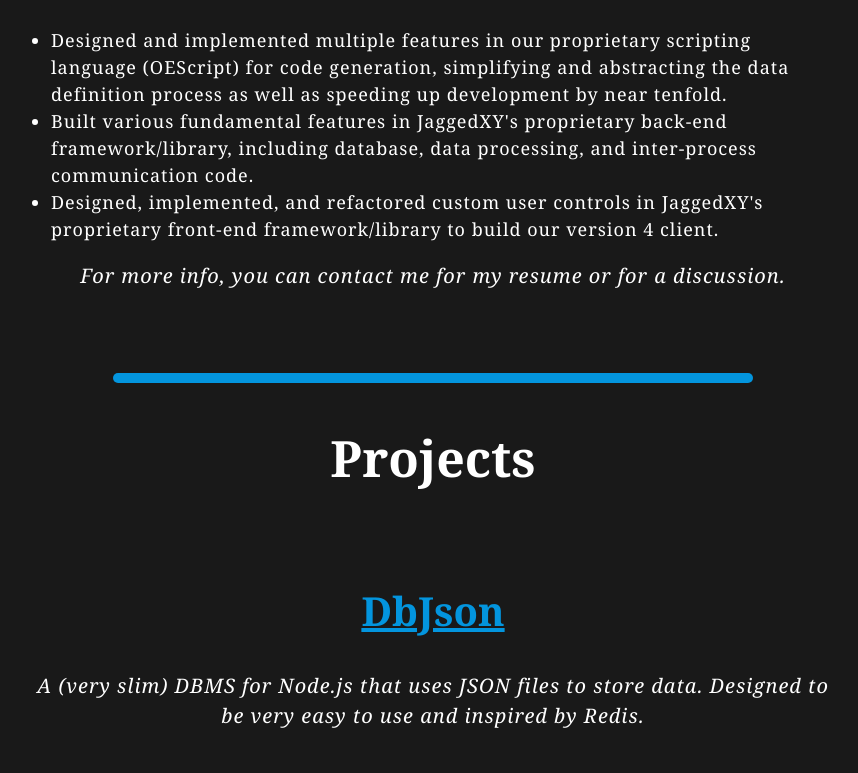
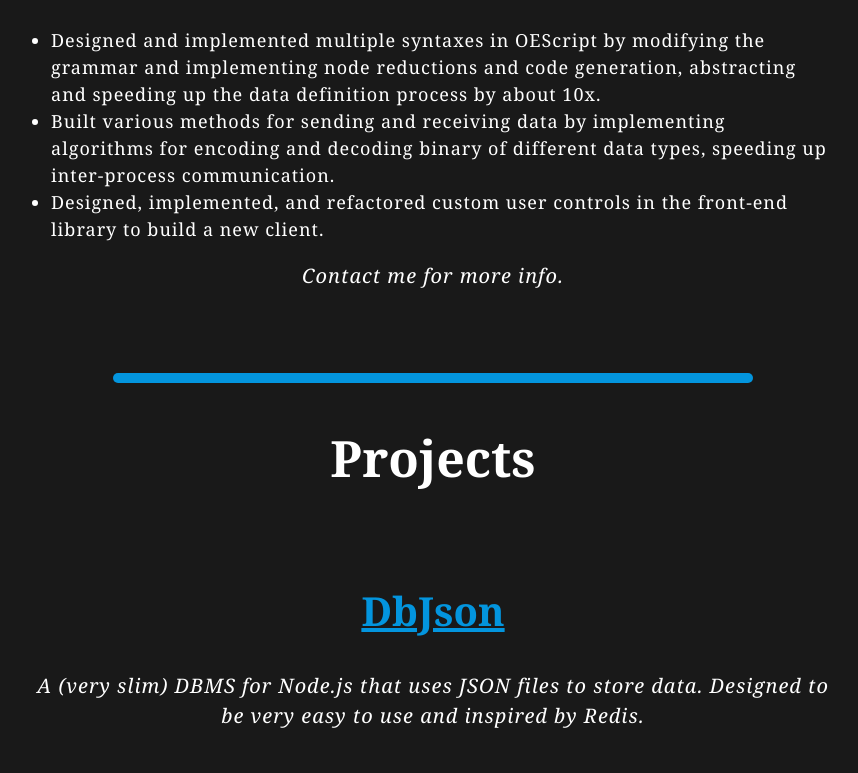
Before and after one commit to xdavidxu/dxaviud.github.io, a website with bundled scripts: page index.html in a window 1280 px wide. Shown: the part 2235-3008 px from the top of the page, without its empty margins (207-1065 px from the left). Built offline with nearby package versions, Linux system fonts and the light colour scheme.

Commit message:
Update work section

```diff
--- a/index.html
+++ b/index.html
@@ -149,28 +149,25 @@
                     </h3>
                     <ul>
                         <li>
-                            Designed and implemented multiple features in our
-                            proprietary scripting language (OEScript) for code
-                            generation, simplifying and abstracting the data
-                            definition process as well as speeding up
-                            development by near tenfold.
+                            Designed and implemented multiple syntaxes in
+                            OEScript by modifying the grammar and implementing
+                            node reductions and code generation, abstracting and
+                            speeding up the data definition process by about
+                            10x.
                         </li>
                         <li>
-                            Built various fundamental features in JaggedXY's
-                            proprietary back-end framework/library, including
-                            database, data processing, and inter-process
-                            communication code.
+                            Built various methods for sending and receiving data
+                            by implementing algorithms for encoding and decoding
+                            binary of different data types, speeding up
+                            inter‑process communication.
                         </li>
                         <li>
                             Designed, implemented, and refactored custom user
-                            controls in JaggedXY's proprietary front-end
-                            framework/library to build our version 4 client.
+                            controls in the front‑end library to build a new
+                            client.
                         </li>
                     </ul>
-                    <p>
-                        For more info, you can contact me for my resume or for a
-                        discussion.
-                    </p>
+                    <p>Contact me for more info.</p>
                 </div>
             </section>
 
```
